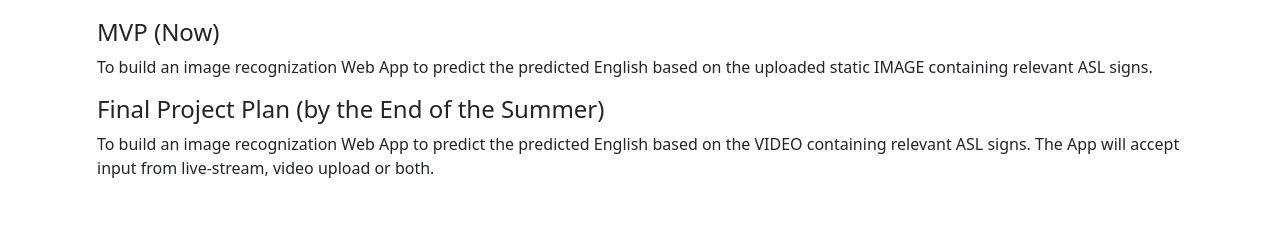
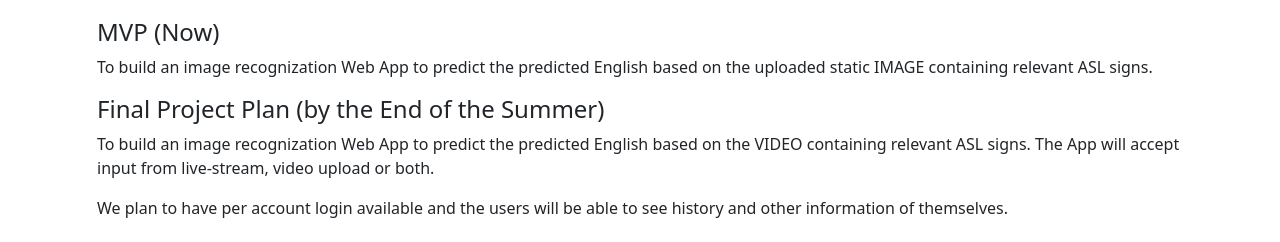
Before and after one commit to FAXMACHIN-E/Cam-Example, a Flask app: page / in a window 1280 px wide. Shown: the part 333-575 px from the top of the page. Run offline with Flask 2, Linux system fonts and the light colour scheme; parts of the project's set-up code (start-up, migrations or seed data) failed here and were passed over.

Commit message:
add login description to the mid-term goal

```diff
--- a/templates/index.html
+++ b/templates/index.html
@@ -37,6 +37,10 @@
           based on the VIDEO containing relevant ASL signs. The App will
           accept input from live-stream, video upload or both.
         </p>
+        <p>
+          We plan to have per account login available and the users will be able
+          to see history and other information of themselves.
+        </p>
         <br><br>
         <h2><li>Illustration of A Similar Working Example</li></h2>
         <p>
```
